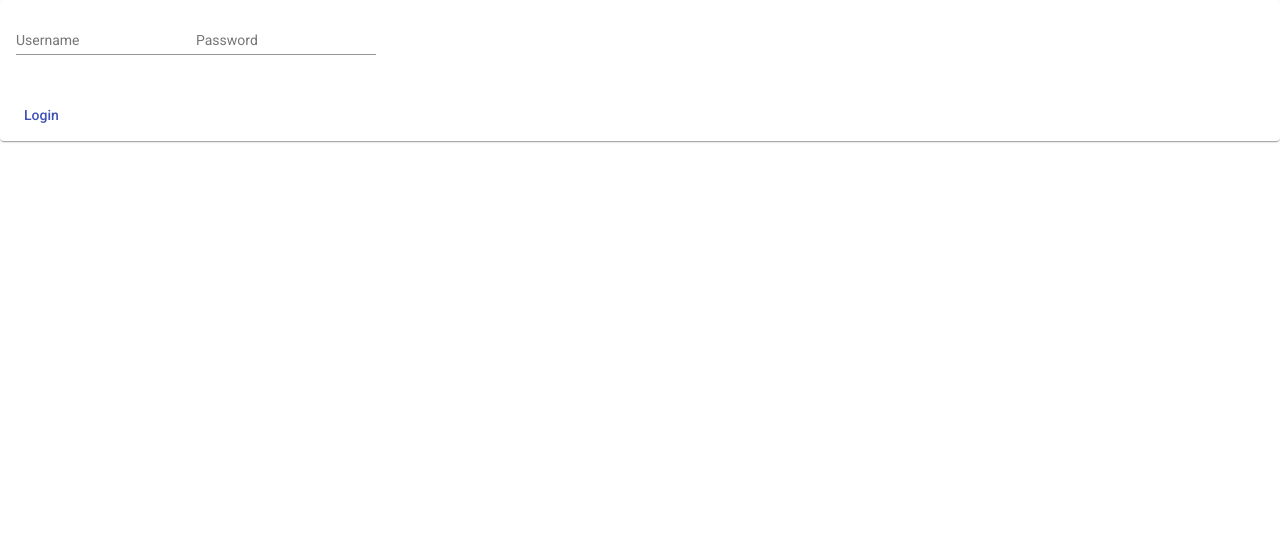
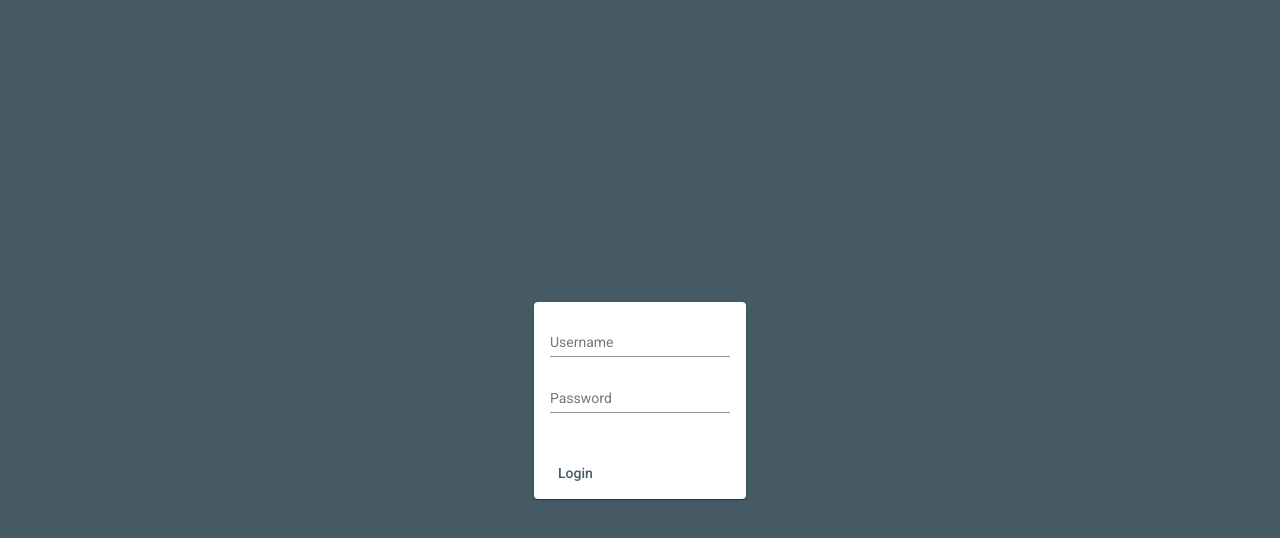
Before and after one commit to djuerges/co-fund-admin-frontend, an Angular app: page /login in a window 1280 px wide. Shown: the top 538 px of the page. Built offline with nearby package versions, Linux system fonts and the light colour scheme.

Commit message:
Added theming basis

```diff
--- a/angular.json
+++ b/angular.json
@@ -93,7 +93,6 @@
               "src/assets"
             ],
             "styles": [
-              "./node_modules/@angular/material/prebuilt-themes/indigo-pink.css",
               "src/styles.scss"
             ],
             "scripts": []
--- a/src/app/auth/login/login.component.scss
+++ b/src/app/auth/login/login.component.scss
@@ -0,0 +1,17 @@
+@import '../../../theme';
+
+:host {
+  background-color: mat-color($app-primary);
+  position: fixed;
+  top: 0;
+  left: 0;
+  right: 0;
+  bottom: 0;
+  display: flex;
+  align-items: center;
+  justify-content: center;
+}
+
+.mat-form-field {
+  display: block;
+}
--- a/src/styles.scss
+++ b/src/styles.scss
@@ -1,4 +1,17 @@
 /* You can add global styles to this file, and also import other style files */
+@import '~@angular/material/theming';
+@import './theme';
 
-html, body { height: 100%; }
-body { margin: 0; font-family: Roboto, "Helvetica Neue", sans-serif; }
+// Include the common styles for Angular Material. We include this here so that you only
+// have to load a single css file for Angular Material in your app.
+// Be sure that you only ever include this mixin once!
+@include mat-core();
+
+// Include theme styles for core and each component used in your app.
+@include angular-material-theme($app-theme);
+
+html, body {
+  height: 100%;
+  margin: 0;
+  padding: 0;
+}
--- /dev/null
+++ b/src/theme.scss
@@ -0,0 +1,6 @@
+/* You can add global styles to this file, and also import other style files */
+@import '~@angular/material/theming';
+
+$app-primary: mat-palette($mat-blue-grey, 700, 500, 900);
+$app-accent: mat-palette($mat-teal, 700, 500, 900);
+$app-theme: mat-light-theme($app-primary, $app-accent);
```
Also changed, not shown: src/app/auth/login/login.component.html (indentation only).
